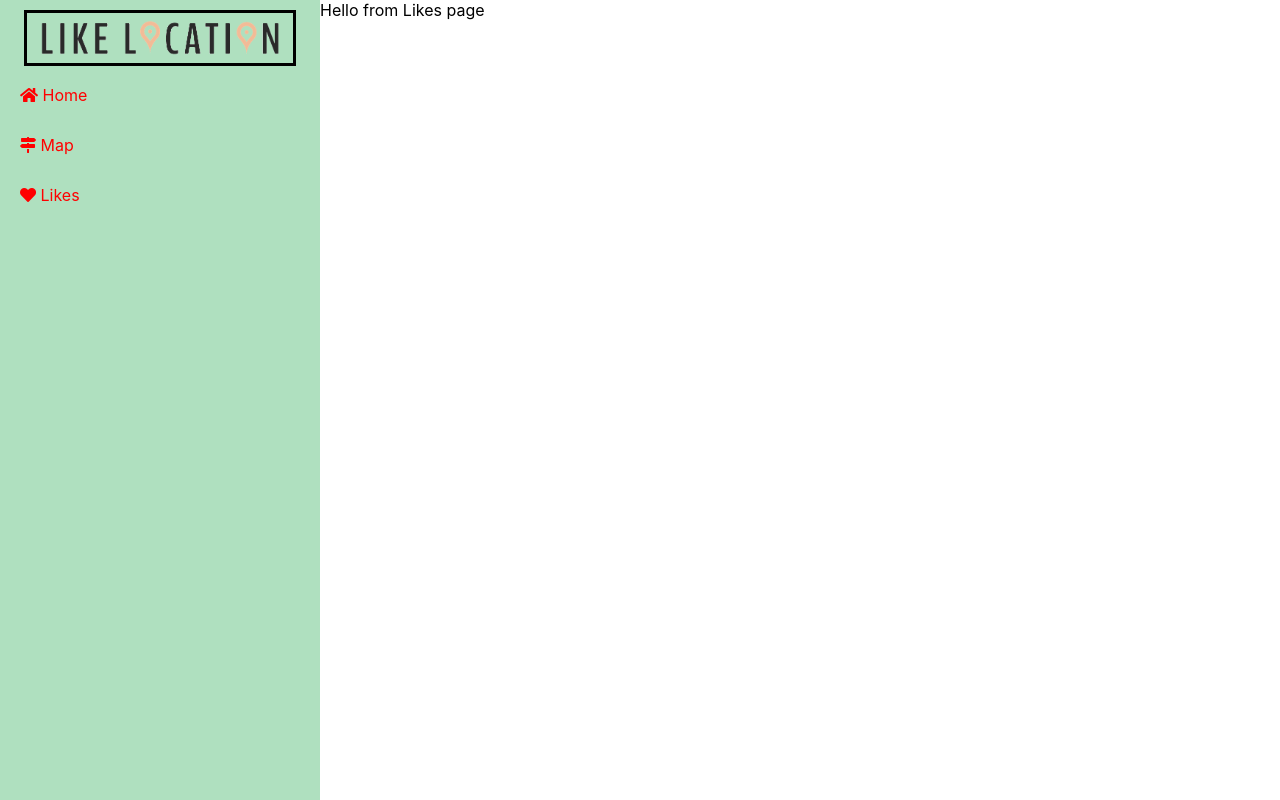
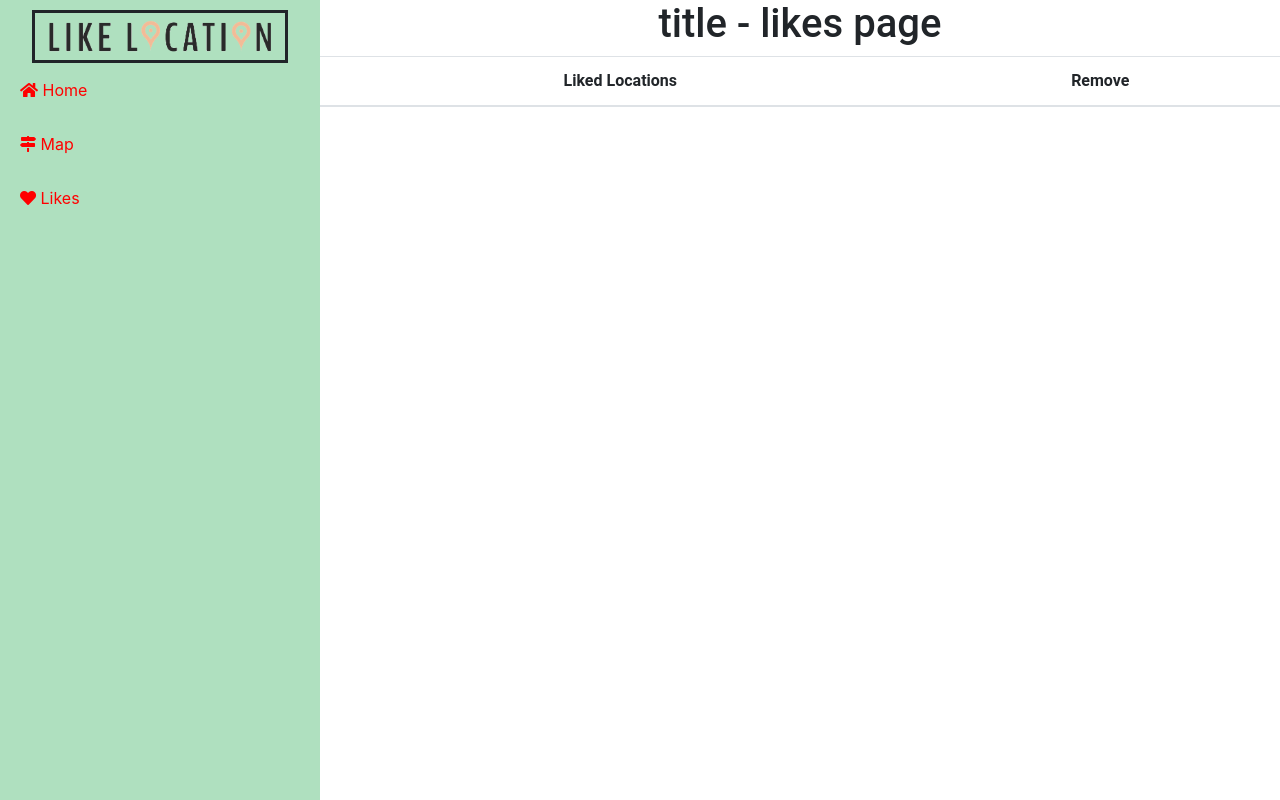
Before and after one commit to rheal3/likelocation, a React (Create React App) app: page /likes in a window 1280 px wide. Built offline with nearby package versions, Linux system fonts and the light colour scheme; what google-maps would draw is missing.

Commit message:
added table with like data inserted

```diff
--- a/public/index.html
+++ b/public/index.html
@@ -25,6 +25,7 @@
       Learn how to configure a non-root public URL by running `npm run build`.
     -->
     <link rel="stylesheet" href="https://pro.fontawesome.com/releases/v5.10.0/css/all.css" integrity="sha384-AYmEC3Yw5cVb3ZcuHtOA93w35dYTsvhLPVnYs9eStHfGJvOvKxVfELGroGkvsg+p" crossorigin="anonymous"/>
+    <link rel="stylesheet" href="https://stackpath.bootstrapcdn.com/bootstrap/4.1.3/css/bootstrap.min.css" integrity="sha384-MCw98/SFnGE8fJT3GXwEOngsV7Zt27NXFoaoApmYm81iuXoPkFOJwJ8ERdknLPMO" crossorigin="anonymous">
     <title>React App</title>
   </head>
   <body>
@@ -40,5 +41,8 @@
       To begin the development, run `npm start` or `yarn start`.
       To create a production bundle, use `npm run build` or `yarn build`.
     -->
+    <script src="https://code.jquery.com/jquery-3.3.1.slim.min.js" integrity="sha384-q8i/X+965DzO0rT7abK41JStQIAqVgRVzpbzo5smXKp4YfRvH+8abtTE1Pi6jizo" crossorigin="anonymous"></script>
+    <script src="https://cdnjs.cloudflare.com/ajax/libs/popper.js/1.14.3/umd/popper.min.js" integrity="sha384-ZMP7rVo3mIykV+2+9J3UJ46jBk0WLaUAdn689aCwoqbBJiSnjAK/l8WvCWPIPm49" crossorigin="anonymous"></script>
+    <script src="https://stackpath.bootstrapcdn.com/bootstrap/4.1.3/js/bootstrap.min.js" integrity="sha384-ChfqqxuZUCnJSK3+MXmPNIyE6ZbWh2IMqE241rYiqJxyMiZ6OW/JmZQ5stwEULTy" crossorigin="anonymous"></script>
   </body>
 </html>
--- a/src/Likes/Page.js
+++ b/src/Likes/Page.js
@@ -1,3 +1,46 @@
-const LikesPage = () => <div> Hello from Likes page </div>
+import styled from 'styled-components';
+import {useSelector} from "react-redux";
+
+const insertData = (allLikes) => {
+    const tableData = allLikes.map(location => {
+        return (
+            <tr key={location.pageid}>
+                <th scope="row"><a href="">{location.title}</a></th>
+                {/* <td>{location.pageid}</td> */}
+                <td><i class="fas fa-trash-alt"></i></td>
+            </tr>
+        )
+    })
+    return tableData
+}
+
+const LikesContainer = styled.div`
+  font-family: Roboto;
+  width: 100%;
+`
+
+const LikesPage = () => {
+    const allLikes = useSelector((state => state.likes.likes));
+
+    return (
+        <LikesContainer>
+            <h1>title - likes page</h1>
+            <div>
+                <table class="table" data-link="row">
+                <thead>
+                    <tr>
+                    <th scope="col">Liked Locations</th>
+                    {/* <th scope="col">Wiki Article</th> */}
+                    <th scope="col">Remove</th>
+                    </tr>
+                </thead>
+                <tbody>
+                    {insertData(allLikes)}
+                </tbody>
+                </table>
+            </div>
+        </LikesContainer>
+    )
+}
 
 export default LikesPage
```
